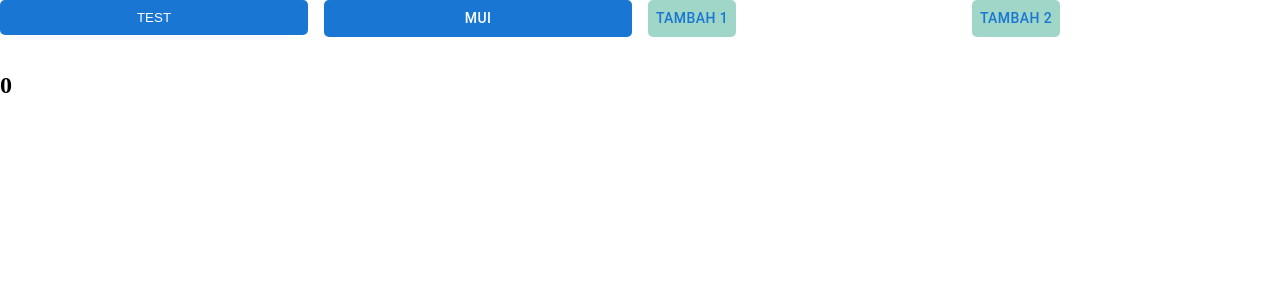
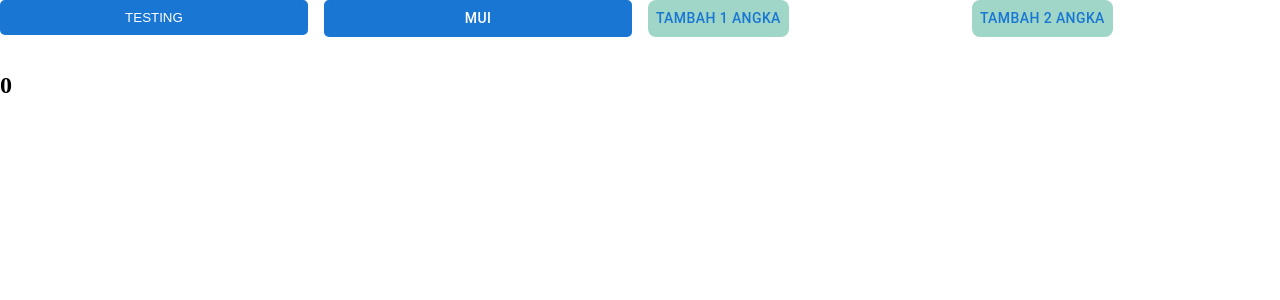
Before and after one commit to satriapinan/food-order-sttp, a React (Vite) app: page / in a window 1280 px wide. Shown: the top 300 px of the page. Built offline with nearby package versions, Linux system fonts and the light colour scheme.

Commit message:
feat: add new login page

```diff
--- a/src/App.jsx
+++ b/src/App.jsx
@@ -22,7 +22,7 @@ function App() {
             cursor: "pointer",
           }}
         >
-          TEST
+          TESTING
         </button>
       </Grid>
 
@@ -45,13 +45,13 @@ function App() {
       {/* CUSTOM COMPONENT */}
       <Grid size={{ xs: 12, sm: 6, md: 3 }}>
         <AppButton onClick={() => setCount((count) => count + 1)}>
-          Tambah 1
+          Tambah 1 angka
         </AppButton>
       </Grid>
 
       <Grid size={{ xs: 12, sm: 6, md: 3 }}>
         <AppButton onClick={() => setCount((count) => count + 2)}>
-          Tambah 2
+          Tambah 2 angka
         </AppButton>
       </Grid>
 
--- a/src/components/AppButton.jsx
+++ b/src/components/AppButton.jsx
@@ -8,7 +8,7 @@ const AppButton = ({ onClick, children }) => {
       onClick={onClick}
       sx={{
         backgroundColor: "#1976",
-        borderRadius: "5px",
+        borderRadius: "8px",
         boxShadow: "none",
       }}
     >
```
